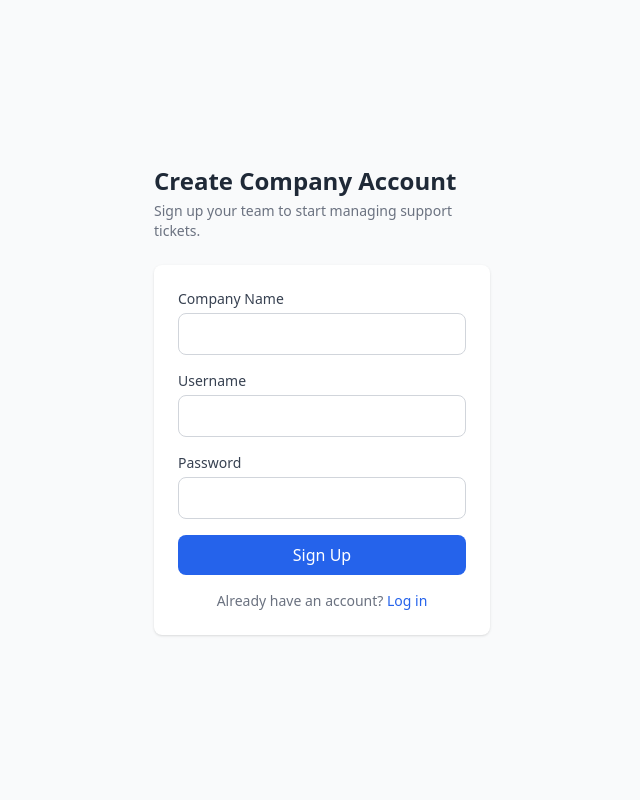
After one commit to pooja23847/Support-CRM, a Flask app: page /signup in a window 1280 px wide. The commit adds this page. Shown: the whole page, without its empty margins (318-958 px from the left). Run offline with Flask 3, Linux system fonts and the light colour scheme; some libraries are stand-ins or nearby versions.

Commit message:
Add multi-tenant signup/login with company data isolation

```diff
--- a/app.py
+++ b/app.py
@@ -1,26 +1,131 @@
-from flask import Flask, request, jsonify, render_template
+from flask import Flask, request, jsonify, render_template, session, redirect, url_for
 from datetime import datetime
+from functools import wraps
+from werkzeug.security import generate_password_hash, check_password_hash
 from database import get_db_connection, init_db, generate_ticket_id
 
 app = Flask(__name__)
+
+# Needed for Flask sessions (login cookies) to work — in a real app, keep this
+# secret and load it from an environment variable, not hardcoded.
+app.secret_key = "dev-secret-key-change-this-in-production"
 
 # Create the tables (if they don't exist yet) when the app starts
 init_db()
 
 
+# ---------- AUTH HELPER ----------
+
+def login_required(f):
+    """Decorator: wrap any route with this to require the user to be logged in.
+    If not logged in, page routes redirect to /login, API routes return 401."""
+    @wraps(f)
+    def decorated(*args, **kwargs):
+        if "company_id" not in session:
+            if request.path.startswith("/api/"):
+                return jsonify({"error": "Not logged in"}), 401
+            return redirect(url_for("login_page"))
+        return f(*args, **kwargs)
+    return decorated
+
+
+# ---------- AUTH PAGE ROUTES ----------
+
+@app.route("/signup")
+def signup_page():
+    if "company_id" in session:
+        return redirect(url_for("home"))
+    return render_template("signup.html")
+
+
+@app.route("/login")
+def login_page():
+    if "company_id" in session:
+        return redirect(url_for("home"))
+    return render_template("login.html")
+
+
+@app.route("/logout")
+def logout():
+    session.clear()
+    return redirect(url_for("login_page"))
+
+
+# ---------- AUTH API ROUTES ----------
+
+@app.route("/api/signup", methods=["POST"])
+def api_signup():
+    data = request.get_json()
+
+    required_fields = ["company_name", "username", "password"]
+    for field in required_fields:
+        if not data.get(field):
+            return jsonify({"error": f"{field} is required"}), 400
+
+    conn = get_db_connection()
+
+    existing = conn.execute(
+        "SELECT id FROM companies WHERE username = ?", (data["username"],)
+    ).fetchone()
+    if existing:
+        conn.close()
+        return jsonify({"error": "Username already taken"}), 400
+
+    password_hash = generate_password_hash(data["password"])
+    now = datetime.now().isoformat()
+
+    cursor = conn.execute(
+        "INSERT INTO companies (company_name, username, password_hash, created_at) VALUES (?, ?, ?, ?)",
+        (data["company_name"], data["username"], password_hash, now)
+    )
+    conn.commit()
+    company_id = cursor.lastrowid
+    conn.close()
+
+    # log the new company in immediately after signup
+    session["company_id"] = company_id
+    session["company_name"] = data["company_name"]
+
+    return jsonify({"success": True}), 201
+
+
+@app.route("/api/login", methods=["POST"])
+def api_login():
+    data = request.get_json()
+    username = data.get("username")
+    password = data.get("password")
+
+    conn = get_db_connection()
+    company = conn.execute(
+        "SELECT * FROM companies WHERE username = ?", (username,)
+    ).fetchone()
+    conn.close()
+
+    if company is None or not check_password_hash(company["password_hash"], password):
+        return jsonify({"error": "Invalid username or password"}), 401
+
+    session["company_id"] = company["id"]
+    session["company_name"] = company["company_name"]
+
+    return jsonify({"success": True})
+
+
 # ---------- PAGE ROUTES (serve HTML) ----------
 
 @app.route("/")
+@login_required
 def home():
-    return render_template("index.html")
+    return render_template("index.html", company_name=session.get("company_name"))
 
 
 @app.route("/create")
+@login_required
 def create_page():
     return render_template("create.html")
 
 
 @app.route("/tickets/<ticket_id>")
+@login_required
 def ticket_detail_page(ticket_id):
     return render_template("detail.html", ticket_id=ticket_id)
 
@@ -28,10 +133,11 @@ def ticket_detail_page(ticket_id):
 # ---------- API ROUTES (return JSON) ----------
 
 @app.route("/api/tickets", methods=["POST"])
+@login_required
 def create_ticket():
     data = request.get_json()
+    company_id = session["company_id"]
 
-    # basic validation — required fields must be present
     required_fields = ["customer_name", "customer_email", "subject", "description"]
     for field in required_fields:
         if not data.get(field):
@@ -44,9 +150,9 @@ def create_ticket():
     now = datetime.now().isoformat()
 
     conn.execute("""
-        INSERT INTO tickets (ticket_id, customer_name, customer_email, subject, description, status, priority, created_at, updated_at)
-        VALUES (?, ?, ?, ?, ?, 'Open', ?, ?, ?)
-    """, (ticket_id, data["customer_name"], data["customer_email"], data["subject"], data["description"], priority, now, now))
+        INSERT INTO tickets (ticket_id, company_id, customer_name, customer_email, subject, description, status, priority, created_at, updated_at)
+        VALUES (?, ?, ?, ?, ?, ?, 'Open', ?, ?, ?)
+    """, (ticket_id, company_id, data["customer_name"], data["customer_email"], data["subject"], data["description"], priority, now, now))
 
     conn.commit()
     conn.close()
@@ -55,13 +161,15 @@ def create_ticket():
 
 
 @app.route("/api/tickets", methods=["GET"])
+@login_required
 def get_tickets():
+    company_id = session["company_id"]
     status_filter = request.args.get("status")
     search_query = request.args.get("search")
 
     conn = get_db_connection()
-    query = "SELECT ticket_id, customer_name, subject, status, priority, created_at FROM tickets WHERE 1=1"
-    params = []
+    query = "SELECT ticket_id, customer_name, subject, status, priority, created_at FROM tickets WHERE company_id = ?"
+    params = [company_id]
 
     if status_filter:
         query += " AND status = ?"
@@ -77,21 +185,25 @@ def get_tickets():
         like_term = f"%{search_query}%"
         params.extend([like_term, like_term, like_term, like_term])
 
-    # High priority tickets first, then Medium, then Low; newest first within each
     query += " ORDER BY CASE priority WHEN 'High' THEN 1 WHEN 'Medium' THEN 2 ELSE 3 END, created_at DESC"
 
     tickets = conn.execute(query, params).fetchall()
     conn.close()
 
-    # convert sqlite3.Row objects into plain dicts so jsonify can serialize them
     return jsonify([dict(t) for t in tickets])
 
 
 @app.route("/api/tickets/<ticket_id>", methods=["GET"])
+@login_required
 def get_ticket(ticket_id):
+    company_id = session["company_id"]
     conn = get_db_connection()
 
-    ticket = conn.execute("SELECT * FROM tickets WHERE ticket_id = ?", (ticket_id,)).fetchone()
+    # the company_id check here means someone can't view another company's
+    # ticket even if they guess/type its ticket_id
+    ticket = conn.execute(
+        "SELECT * FROM tickets WHERE ticket_id = ? AND company_id = ?", (ticket_id, company_id)
+    ).fetchone()
     if ticket is None:
         conn.close()
         return jsonify({"error": "Ticket not found"}), 404
@@ -107,32 +219,33 @@ def get_ticket(ticket_id):
 
 
 @app.route("/api/tickets/<ticket_id>", methods=["PUT"])
+@login_required
 def update_ticket(ticket_id):
+    company_id = session["company_id"]
     data = request.get_json()
     conn = get_db_connection()
 
-    ticket = conn.execute("SELECT * FROM tickets WHERE ticket_id = ?", (ticket_id,)).fetchone()
+    ticket = conn.execute(
+        "SELECT * FROM tickets WHERE ticket_id = ? AND company_id = ?", (ticket_id, company_id)
+    ).fetchone()
     if ticket is None:
         conn.close()
         return jsonify({"error": "Ticket not found"}), 404
 
     now = datetime.now().isoformat()
 
-    # update status only if it was provided
     if data.get("status"):
         conn.execute(
             "UPDATE tickets SET status = ?, updated_at = ? WHERE ticket_id = ?",
             (data["status"], now, ticket_id)
         )
 
-    # update priority only if it was provided
     if data.get("priority"):
         conn.execute(
             "UPDATE tickets SET priority = ?, updated_at = ? WHERE ticket_id = ?",
             (data["priority"], now, ticket_id)
         )
 
-    # add a note only if note text was provided
     if data.get("notes"):
         conn.execute(
             "INSERT INTO notes (ticket_id, note_text, created_at) VALUES (?, ?, ?)",
--- a/static/script.js
+++ b/static/script.js
@@ -1,5 +1,5 @@
 // ---------- Helpers ----------
-console.log("SCRIPT LOADED");
+
 function statusColor(status) {
   if (status === "Open") return "bg-yellow-100 text-yellow-800";
   if (status === "In Progress") return "bg-blue-100 text-blue-800";
@@ -16,6 +16,69 @@ function priorityColor(priority) {
 function formatDate(isoString) {
   const d = new Date(isoString);
   return d.toLocaleDateString("en-IN", { day: "numeric", month: "short", year: "numeric" });
+}
+
+// ---------- SIGNUP PAGE ----------
+
+const signupForm = document.getElementById("signupForm");
+if (signupForm) {
+  signupForm.addEventListener("submit", async function (e) {
+    e.preventDefault();
+
+    const payload = {
+      company_name: document.getElementById("company_name").value,
+      username: document.getElementById("username").value,
+      password: document.getElementById("password").value,
+    };
+
+    const res = await fetch("/api/signup", {
+      method: "POST",
+      headers: { "Content-Type": "application/json" },
+      body: JSON.stringify(payload),
+    });
+
+    const data = await res.json();
+
+    if (!res.ok) {
+      const errorBox = document.getElementById("signupError");
+      errorBox.textContent = data.error || "Something went wrong.";
+      errorBox.classList.remove("hidden");
+      return;
+    }
+
+    window.location.href = "/";
+  });
+}
+
+// ---------- LOGIN PAGE ----------
+
+const loginForm = document.getElementById("loginForm");
+if (loginForm) {
+  loginForm.addEventListener("submit", async function (e) {
+    e.preventDefault();
+
+    const payload = {
+      username: document.getElementById("username").value,
+      password: document.getElementById("password").value,
+    };
+
+    const res = await fetch("/api/login", {
+      method: "POST",
+      headers: { "Content-Type": "application/json" },
+      body: JSON.stringify(payload),
+    });
+
+    const data = await res.json();
+
+    if (!res.ok) {
+      const errorBox = document.getElementById("loginError");
+      errorBox.textContent = data.error || "Something went wrong.";
+      errorBox.classList.remove("hidden");
+      return;
+    }
+
+    window.location.href = "/";
+  });
 }
 
 // ---------- HOME PAGE: load + search + filter tickets ----------
@@ -101,7 +164,7 @@ if (createForm) {
   });
 }
 
-// ---------- DETAIL PAGE: load ticket + handle status/notes update ----------
+// ---------- DETAIL PAGE: load ticket + handle status/priority/notes update ----------
 
 const ticketDetailDiv = document.getElementById("ticketDetail");
 if (ticketDetailDiv) {
@@ -136,7 +199,10 @@ async function loadTicketDetail(ticketId) {
           <h1 class="text-xl font-bold text-gray-800">${t.subject}</h1>
           <p class="text-sm text-gray-500">${t.ticket_id}</p>
         </div>
+        <div class="flex gap-2">
+          <span class="text-xs px-2 py-1 rounded-full ${priorityColor(t.priority)}">${t.priority}</span>
           <span class="text-xs px-2 py-1 rounded-full ${statusColor(t.status)}">${t.status}</span>
+        </div>
       </div>
 
       <p class="text-sm text-gray-600 mb-1"><strong>Customer:</strong> ${t.customer_name} (${t.customer_email})</p>
@@ -175,8 +241,8 @@ async function loadTicketDetail(ticketId) {
 
   document.getElementById("updateBtn").addEventListener("click", async function () {
     const status = document.getElementById("statusSelect").value;
+    const priority = document.getElementById("prioritySelect").value;
     const notes = document.getElementById("noteText").value;
-    const priority = document.getElementById("prioritySelect").value;
 
     await fetch(`/api/tickets/${ticketId}`, {
       method: "PUT",
@@ -184,8 +250,6 @@ async function loadTicketDetail(ticketId) {
       body: JSON.stringify({ status, notes, priority }),
     });
 
-
-
     loadTicketDetail(ticketId); // reload to show the update
   });
 }
--- /dev/null
+++ b/templates/signup.html
@@ -0,0 +1,45 @@
+<!DOCTYPE html>
+<html lang="en">
+<head>
+  <meta charset="UTF-8">
+  <meta name="viewport" content="width=device-width, initial-scale=1.0">
+  <title>Sign Up — Support CRM</title>
+  <script src="https://cdn.tailwindcss.com"></script>
+</head>
+<body class="bg-gray-50 min-h-screen flex items-center justify-center">
+
+  <div class="max-w-sm w-full p-6">
+    <h1 class="text-2xl font-bold text-gray-800 mb-1">Create Company Account</h1>
+    <p class="text-sm text-gray-500 mb-6">Sign up your team to start managing support tickets.</p>
+
+    <form id="signupForm" class="bg-white rounded-lg shadow p-6 space-y-4">
+      <div>
+        <label class="block text-sm font-medium text-gray-700 mb-1">Company Name</label>
+        <input type="text" id="company_name" required class="w-full border border-gray-300 rounded-lg px-3 py-2">
+      </div>
+
+      <div>
+        <label class="block text-sm font-medium text-gray-700 mb-1">Username</label>
+        <input type="text" id="username" required class="w-full border border-gray-300 rounded-lg px-3 py-2">
+      </div>
+
+      <div>
+        <label class="block text-sm font-medium text-gray-700 mb-1">Password</label>
+        <input type="password" id="password" required class="w-full border border-gray-300 rounded-lg px-3 py-2">
+      </div>
+
+      <p id="signupError" class="text-red-600 text-sm hidden"></p>
+
+      <button type="submit" class="w-full bg-blue-600 text-white py-2 rounded-lg hover:bg-blue-700">
+        Sign Up
+      </button>
+
+      <p class="text-sm text-gray-500 text-center">
+        Already have an account? <a href="/login" class="text-blue-600">Log in</a>
+      </p>
+    </form>
+  </div>
+
+  <script src="/static/script.js"></script>
+</body>
+</html>
```
Also changed, not shown: database.py (+18 -4 lines), templates/index.html (+13 -4 lines), templates/login.html (added, +40 -0 lines), support_crm.db. Lines whose indentation alone changed are shown as unchanged.
